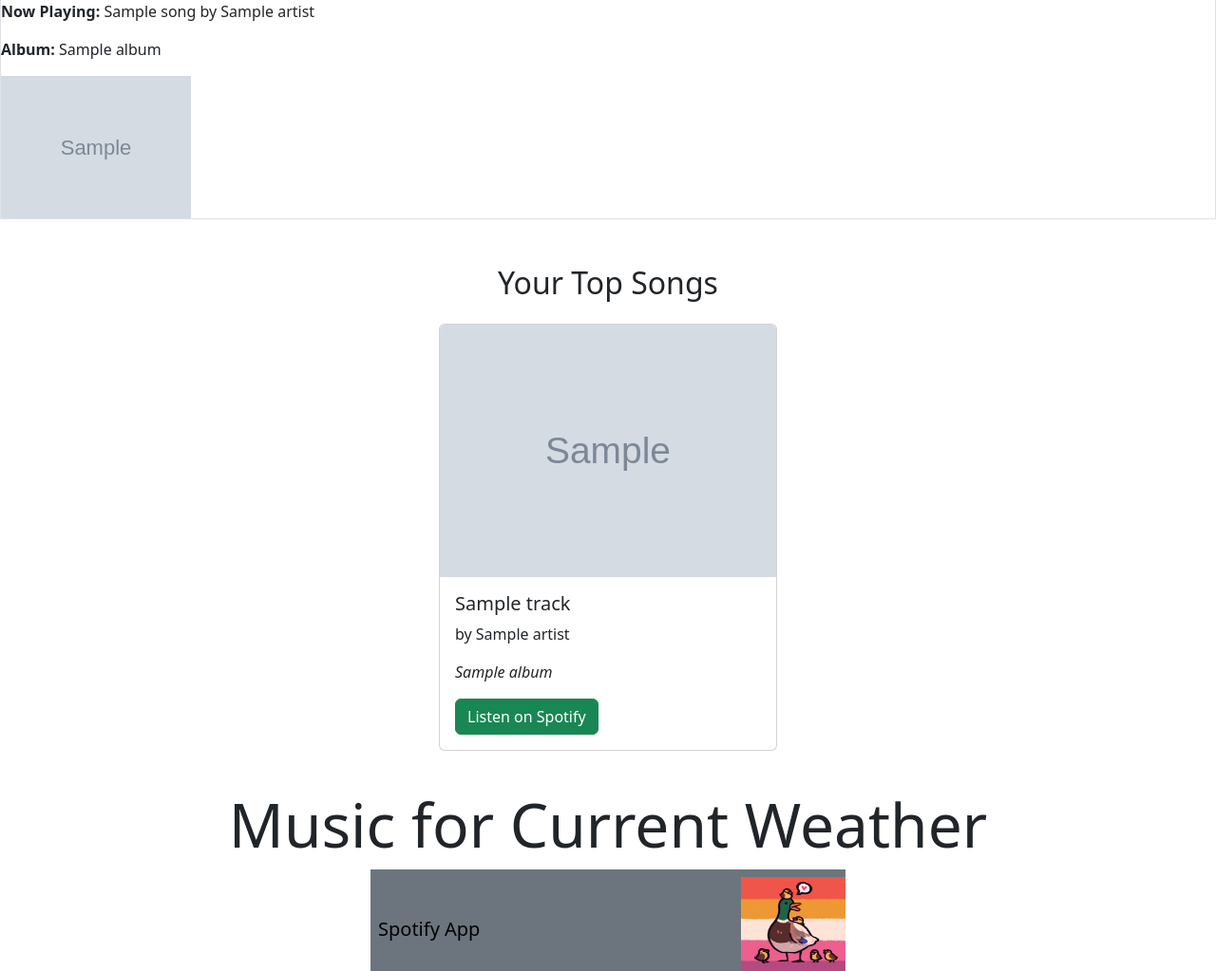
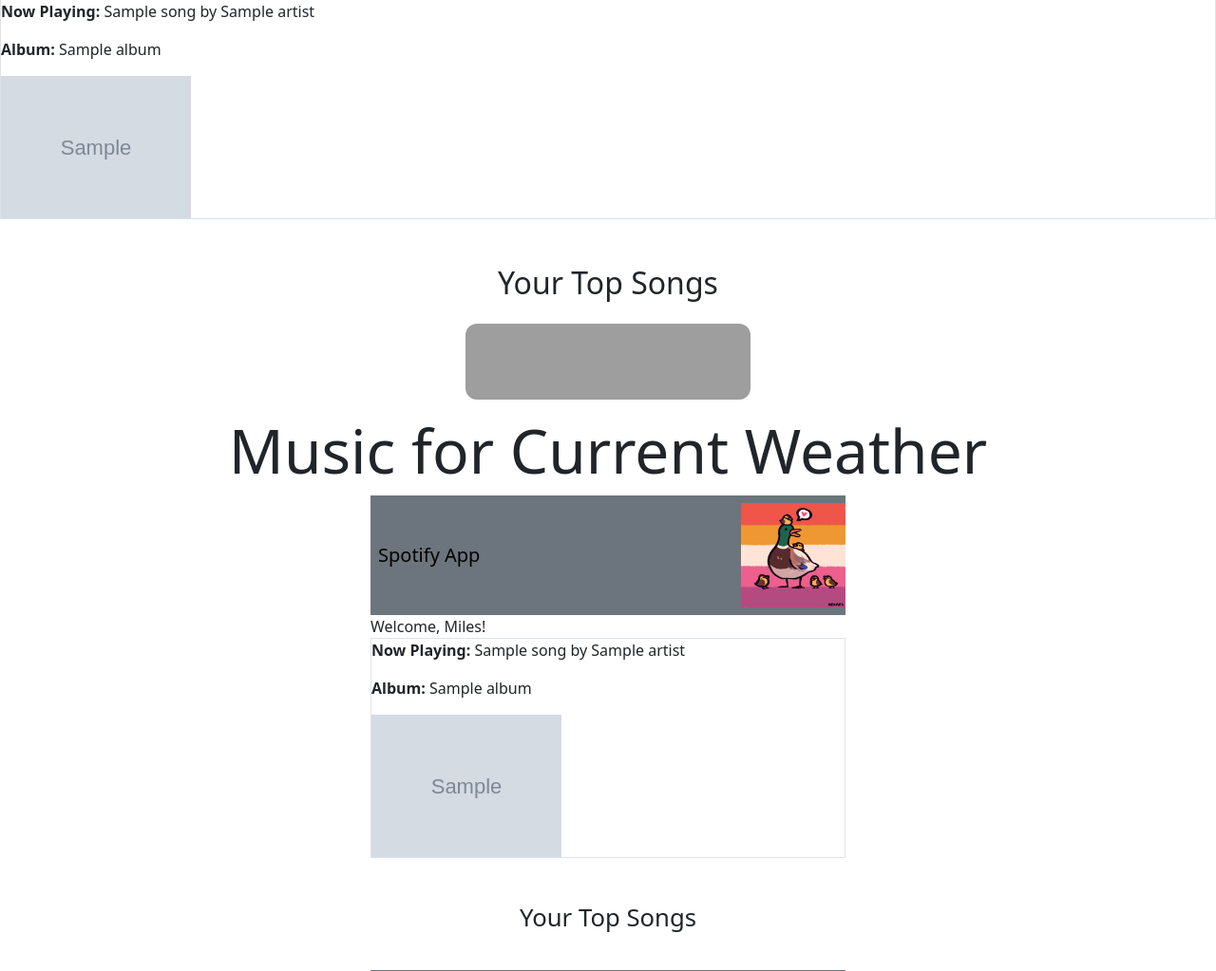
Before and after one commit to mrenwicka/COM-306-Spotify-Project, a Flask app: template templates/index.html in a window 1280 px wide. Shown: the part 151-1174 px from the top of the page at 95% size. Run offline with Flask 3, Linux system fonts and the light colour scheme; the template is opened without the code that fills it: most values are stand-ins (such as "Sample title", 1, 10 or a date in 2020); grey boxes marked "Sample" are stand-in pictures; grey boxes are pictures that could not be loaded.

Commit message:
Update index.html

```diff
--- a/templates/index.html
+++ b/templates/index.html
@@ -35,24 +35,13 @@
     {% endif %}
 
     <div class="container mt-5">
-      <h2 class="text-center mb-4">Your Top Songs</h2>
-      <div class="row justify-content-center">
-          {% for track in top_tracks %}
-          <div class="col-md-4 mb-4">
-              <div class="card h-100">
-                  <img src="{{ track.image }}" class="card-img-top" alt="Album Cover">
-                  <div class="card-body">
-                      <h5 class="card-title">{{ track.name }}</h5>
-                      <p class="card-text">by {{ track.artist }}</p>
-                      <p class="card-text"><em>{{ track.album }}</em></p>
-                      <a href="{{ track.url }}" target="_blank" class="btn btn-success">Listen on Spotify</a>
-                  </div>
-              </div>
-          </div>
-          {% endfor %}
-      </div>
-  </div>
-
+        <h2 class="text-center mb-4">Your Top Songs</h2>
+        <div class="d-flex justify-content-center flex-wrap gap-4">
+            {% for track in top_tracks %}
+            <iframe style="border-radius:12px" src="https://open.spotify.com/embed/track/{{ track.id }}" width="300" height="80" frameborder="0" allowtransparency="true" allow="encrypted-media"></iframe>
+            {% endfor %}
+        </div>
+    </div>
 
     <div class="jumbotron mt-3 container rounded">
         <h1 class="display-3 text-center">Music for Current Weather</h1>
@@ -64,5 +53,7 @@
     <div class="d-flex justify-content-center">
         <iframe src="{{ monthly_playlist_url }}" width="500" height="500" frameborder="0"></iframe>
     </div>
+
+
 </body>
 </html>
```
